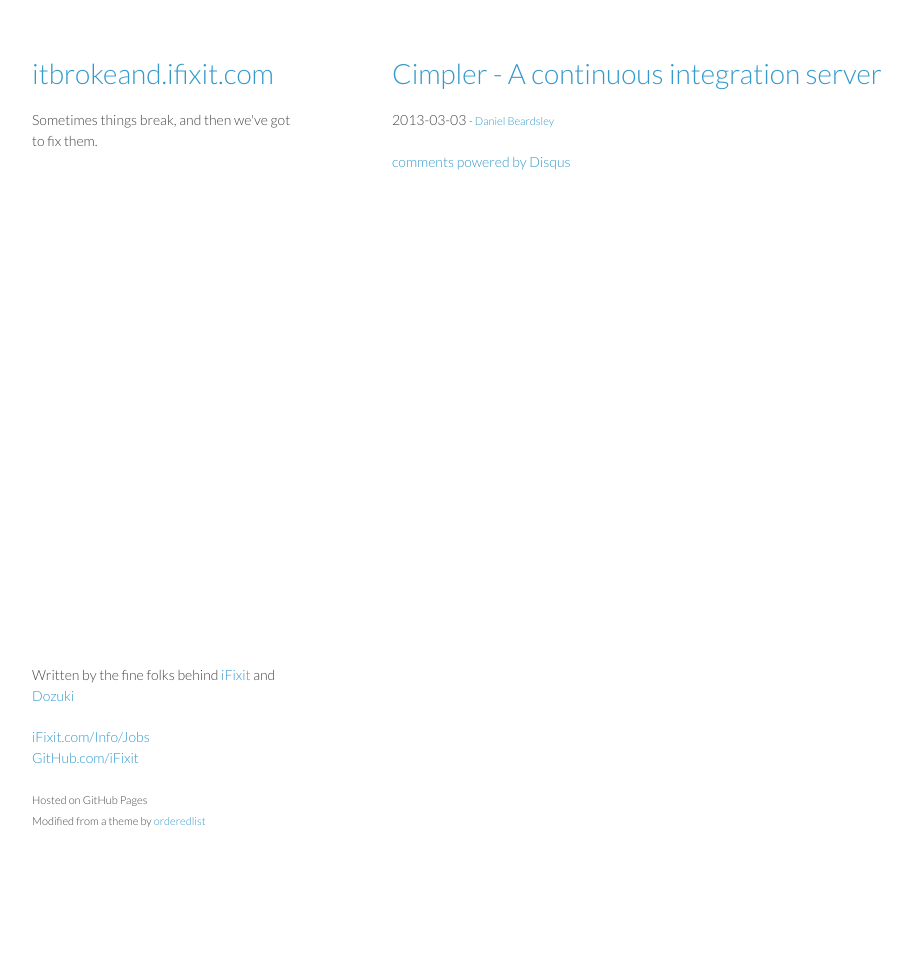
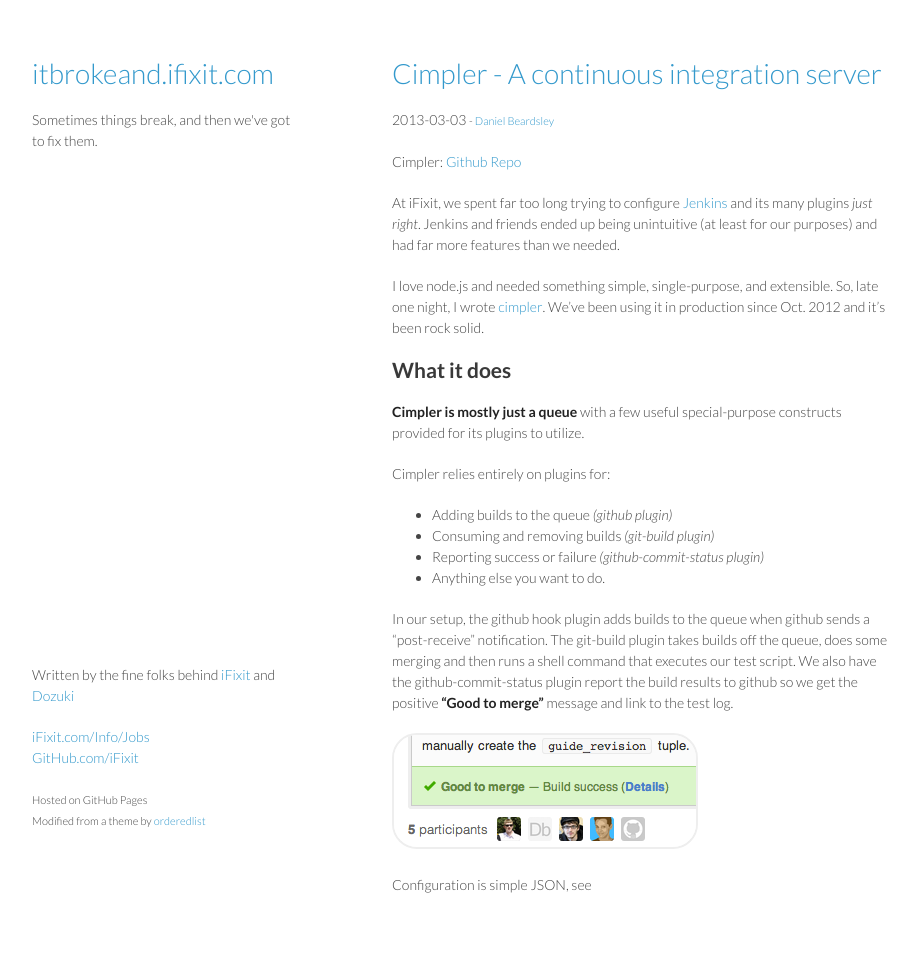
Before and after one commit to iFixit/itbrokeand.ifixit.com, a Jekyll site: the page built from _posts/2013-03-03-cimpler-continuous-integration-server.md, in a window 1280 px wide. Shown: the whole page, without its empty margins (178-1096 px from the left). Built offline with Jekyll 4.4.1, drawn with Linux system fonts in a browser that asks for light colours; Markdown is read by kramdown in place of the engine named in the settings; comment, search, counter and statistics services are not loaded; before the commit the page ends 900 px from its top, so only the background shows below that.

Commit message:
Cimpler: working on the post
Add a nice style for screenshot images

```diff
--- a/_posts/2013-03-03-cimpler-continuous-integration-server.md
+++ b/_posts/2013-03-03-cimpler-continuous-integration-server.md
@@ -1,8 +1,43 @@
 ---
-layout: with-comments
+layout: default
 title: "Cimpler - A continuous integration server"
 author: Daniel Beardsley
 author_url: http://github.com/danielbeardsley
-summary: A continuous intergration server in node.js that is simple to
-         configure and set up.
+summary: Cimpler is a continuous intergration server in node.js
+         that is simple to configure, install, and use.
 ---
+
+Cimpler: [Github Repo](https://github.com/danielbeardsley/cimpler)
+
+At iFixit, we spent far too long
+trying to configure [Jenkins](http://jenkins-ci.org/)
+and its many plugins _just right_.
+Jenkins and friends ended up being unintuitive (at least for our purposes)
+and had far more features than we needed.
+
+I love node.js and needed something simple, single-purpose, and extensible.
+So, late one night, I wrote [cimpler](https://github.com/danielbeardsley/cimpler).
+We've been using it in production since <time datetime="2012-10-08">Oct. 2012</time>
+and it's been rock solid.
+
+## What it does
+**Cimpler is mostly just a queue**
+with a few useful special-purpose constructs provided for its plugins to utilize.
+
+Cimpler relies entirely on plugins for:
+
+  * Adding builds to the queue _(github plugin)_
+  * Consuming and removing builds _(git-build plugin)_
+  * Reporting success or failure _(github-commit-status plugin)_
+  * Anything else you want to do.
+
+In our setup, the github hook plugin adds builds to the queue when github
+sends a "post-receive" notification. The git-build plugin takes builds off the
+queue, does some merging and then runs a shell command that executes our test
+script. We also have the github-commit-status plugin report the build results
+to github so we get the positive **"Good to merge"** message and link to the test
+log.
+
+<img class="screenshot" src="/assets/build-success.png"/>
+
+Configuration is simple JSON, see
--- a/stylesheets/styles.css
+++ b/stylesheets/styles.css
@@ -253,3 +253,9 @@ footer {
     color:#444;
   }
 }
+
+.screenshot {
+   -moz-border-radius: 25px;
+        border-radius: 25px;
+   border: 2px solid #eee;
+}
```
Also changed, not shown: assets/build-success.png (added).
